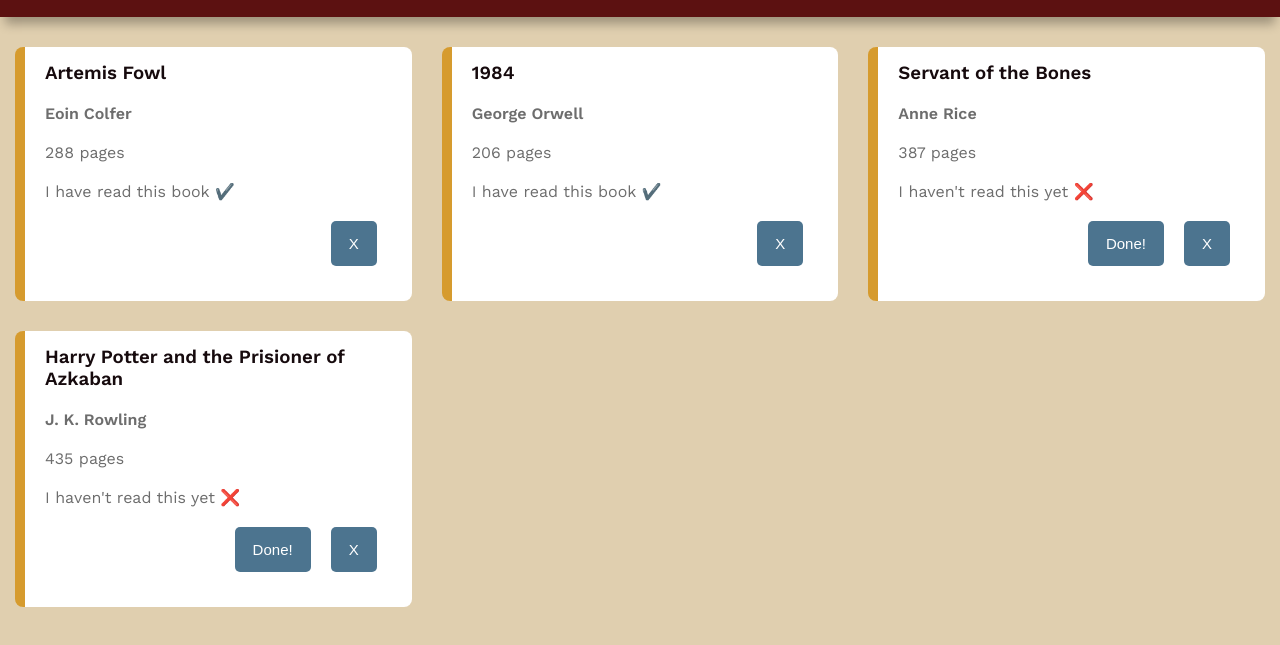
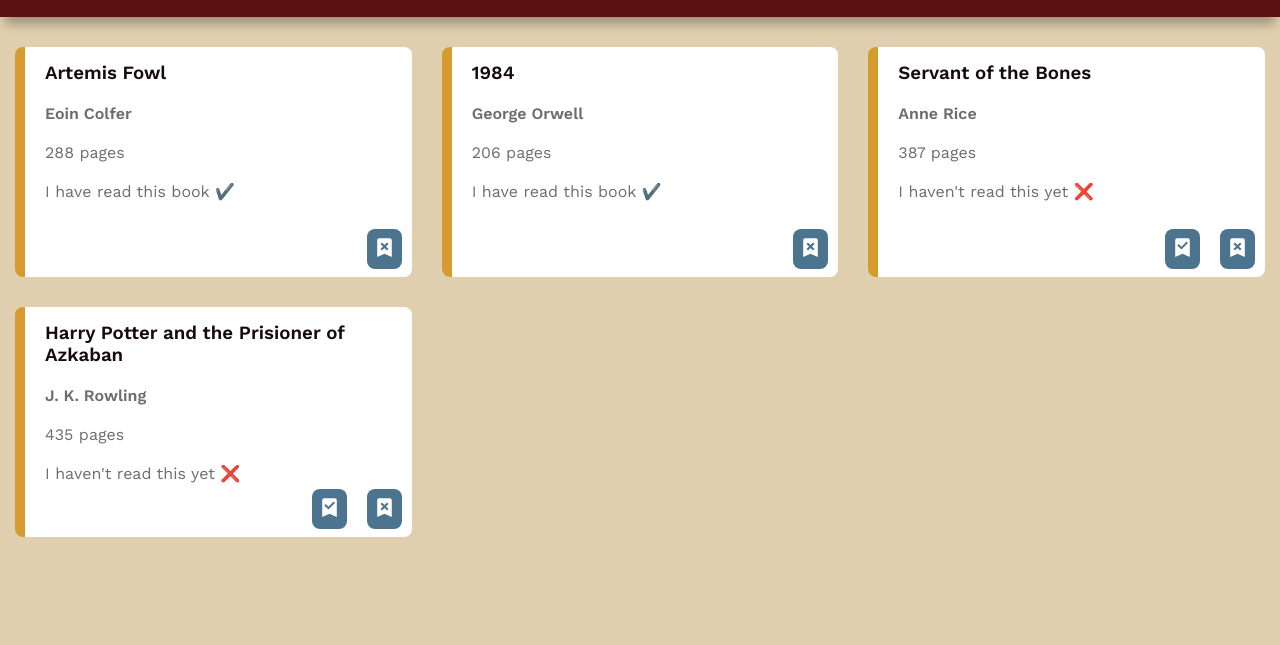
Before and after one commit to lia-na-2210/Library, a website: page index.html in a window 1280 px wide. Shown: the part 123-768 px from the top of the page. Drawn offline with nearby package versions, Linux system fonts and the light colour scheme.

Commit message:
Styling and code done

```diff
--- a/index.html
+++ b/index.html
@@ -72,8 +72,12 @@
                 <p id="pages"></p>
                 <p id="read-check"></p>
                 <div>
-                    <button id="del-btn">X</button>
-                    <button id="read-btn" style="display: none;">Done!</button>
+                    <button id="del-btn">
+                        <img src="vectors/bookmark-remove.svg" alt="Delete book">
+                    </button>
+                    <button id="read-btn" style="display: none;">
+                        <img src="vectors/bookmark-check.svg" alt="Done reading">
+                    </button>
                 </div>
             </div>
         </div>
--- a/main.js
+++ b/main.js
@@ -73,16 +73,16 @@
   div.appendChild(buttons);
 
   const delButton = document.createElement('div');
-  delButton.className = 'del-btn';
+  delButton.id = 'del-btn';
   delButton.innerHTML = `
-  <button id='del-btn' onclick='delCard(${element.id})'>X</button>
+  <button id='del-btn' onclick='delCard(${element.id})'><img src="vectors/bookmark-remove.svg" alt="Delete book"></button>
   `;
   buttons.appendChild(delButton);
 
   if (element.check === 'No' || element.check === 'no') {
     const btn = document.createElement('button');
     btn.id = 'read-btn';
-    btn.textContent = 'Done!';
+    btn.innerHTML = '<img src="vectors/bookmark-check.svg" alt="Done reading">';
     btn.addEventListener('click', () => {
       readChange(book);
     });
--- a/styles.css
+++ b/styles.css
@@ -89,9 +89,10 @@
     border-left: 10px solid rgb(214, 155, 46);
     border-radius: 8px;
     text-align: left;
-    padding: 15px 35px 35px 20px;
+    padding: 15px 20px;
     color: rgb(109, 109, 109);
     position: relative;
+    height: 200px;
 
     display: flex;
     flex-direction: column;
@@ -106,14 +107,28 @@
     color: rgb(22, 10, 13);
 }
 
-#del-btn {
-    display: inline;
+#del-btn img,
+#read-btn img {
+    height: 25px;
+    width: auto;
+    filter: invert(1);
+}
+
+.card button {
+    font-size: 15px;
+    background-color: rgb(76, 116, 143);
+    padding: 5px;
+    border-radius: 8px;
+    height: 40px;
 }
 
 .button-area {
     display: flex;
     flex-direction: row;
     justify-content: right;
+    position: absolute;
+    bottom: 8px;
+    right: 10px;
     gap: 20px;
 }
 
```
Also changed, not shown: vectors/bookmark-remove.svg (added).
